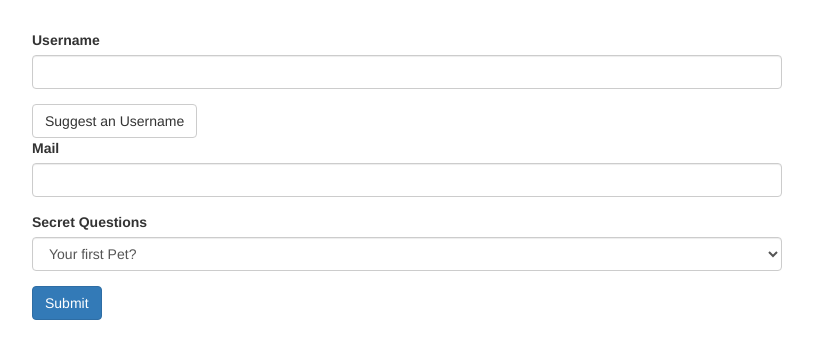
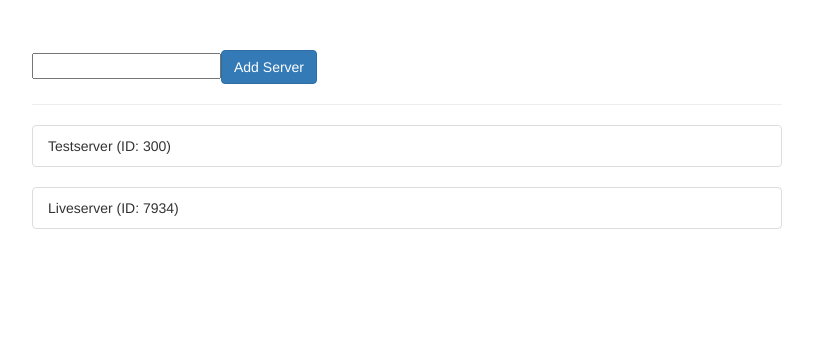
Before and after one commit to grinit10/ng-full, an Angular app: page / in a window 1280 px wide. Shown: the top 358 px of the page, without its empty margins (233-1046 px from the left). Built offline with nearby package versions, Linux system fonts and the light colour scheme.

Commit message:
Adding first version of http

```diff
--- a/src/app/app.component.css
+++ b/src/app/app.component.css
@@ -1,3 +1,3 @@
 .container {
-  margin-top: 30px;
+  margin-top: 50px;
 }
--- a/src/app/app.component.html
+++ b/src/app/app.component.html
@@ -1,27 +1,12 @@
 <div class="container">
   <div class="row">
     <div class="col-xs-12 col-sm-10 col-md-8 col-sm-offset-1 col-md-offset-2">
-      <form>
-        <div id="user-data">
-          <div class="form-group">
-            <label for="username">Username</label>
-            <input type="text" id="username" class="form-control">
-          </div>
-          <button class="btn btn-default" type="button">Suggest an Username</button>
-          <div class="form-group">
-            <label for="email">Mail</label>
-            <input type="email" id="email" class="form-control">
-          </div>
-        </div>
-        <div class="form-group">
-          <label for="secret">Secret Questions</label>
-          <select id="secret" class="form-control">
-            <option value="pet">Your first Pet?</option>
-            <option value="teacher">Your first teacher?</option>
-          </select>
-        </div>
-        <button class="btn btn-primary" type="submit">Submit</button>
-      </form>
+      <input type="text" #serverName>
+      <button class="btn btn-primary" (click)="onAddServer(serverName.value)">Add Server</button>
+      <hr>
+      <ul class="list-group" *ngFor="let server of servers">
+        <li class="list-group-item">{{ server.name }} (ID: {{ server.id }})</li>
+      </ul>
     </div>
   </div>
 </div>
--- a/src/app/app.component.ts
+++ b/src/app/app.component.ts
@@ -6,7 +6,26 @@ import { Component } from '@angular/core';
   styleUrls: ['./app.component.css']
 })
 export class AppComponent {
-  suggestUserName() {
-    const suggestedName = 'Superuser';
+  servers = [
+    {
+      name: 'Testserver',
+      capacity: 10,
+      id: this.generateId()
+    },
+    {
+      name: 'Liveserver',
+      capacity: 100,
+      id: this.generateId()
+    }
+  ];
+  onAddServer(name: string) {
+    this.servers.push({
+      name: name,
+      capacity: 50,
+      id: this.generateId()
+    });
+  }
+  private generateId() {
+    return Math.round(Math.random() * 10000);
   }
 }
```
Also changed, not shown: 1 other file (tests, documents, lock files or other folders).
